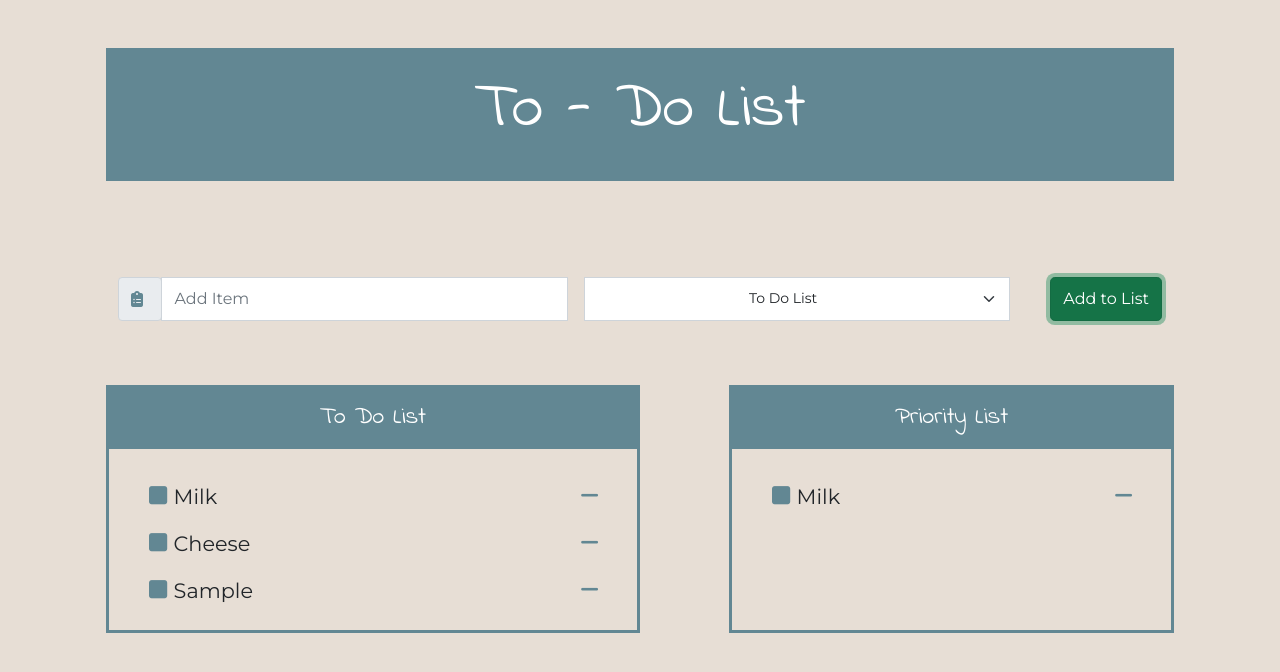
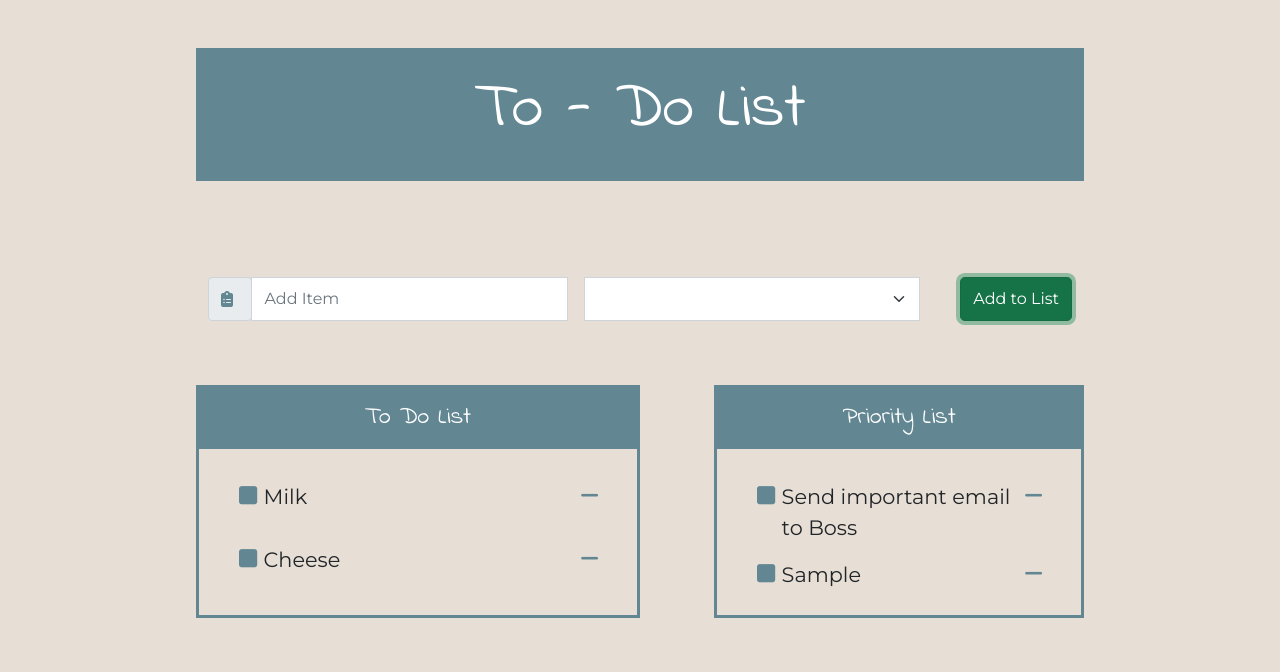
Before and after one commit to FeliciaPompei/vue-todolist, a plain HTML site: page index.html in a window 1280 px wide. Both pictures are taken after typing "Sample" into the empty fields and a click on the button "Add to List". Drawn offline with nearby package versions, Linux system fonts and the light colour scheme.

Commit message:
vue-todolist selector added, exercise done

```diff
--- a/index.html
+++ b/index.html
@@ -31,7 +31,7 @@
     </head>
     <body>
         <header>
-            <div class="container p-5">
+            <div class="container w-75 p-5">
                 <div class="row text-center my-bg-color p-4 text-white">
                     <div class="col-12">
                         <h1 class="my-font-size">To - Do List</h1>
@@ -40,7 +40,7 @@
             </div>
         </header>
         <main id="app">
-            <div class="container p-5">
+            <div class="container w-75 p-5">
                 <div class="row justify-content-between">
                     <div class="col-12 mb-5">
                         <div class="input-group mb-3">
@@ -48,11 +48,11 @@
                                 <span class="input-group-text" id="basic-addon1"></span>
                             </div>
                             <input type="text" class="form-control" placeholder="Add Item" v-model="newItem" @keydown.enter="addItem(newItem)">
-                            <select class="form-select form-select-sm mx-3 text-center">
-                                <option value="todoList">To Do List</option>
-                                <option value="Priority">Priority</option>
+
+                            <select class="form-select form-select-sm mx-3 text-center rounded-4" v-model="selected">
+                                <option v-for="option in options" :value="option.value"> {{option.value}} </option>
                             </select>
-                            <button class="btn btn-success ms-4 rounded-3" @click="addItem(listItems,newItem)">Add to List</button>
+                            <button class="btn btn-success ms-4 rounded-3" @click="addItem(newItem)">Add to List</button>
                         </div>
 
                     </div>
@@ -60,11 +60,10 @@
                         <div class="list-title mb-4">
                             <h4 class="text-center p-3">To Do List</h4>
                         </div>
-
                         <ul class="my-list-style">
-                            <li class="d-flex p-2" v-for="(item, index) in listItems" :class="(item.isDone) ? 'line-though' : '' " >
+                            <li class="d-flex p-2" v-for="(item, index) in listItems">
                                 <i class="fa-solid fa-square my-styled-square" @click="isDoneChange(listItems, index)"></i>
-                                {{item.item}}
+                                <p :class="(item.isDone) ? 'line-though' : '' ">{{item.item}}</p>
                                 <i class="fa-solid fa-minus ms-auto my-styled-square pe-4" @click="removeItem(listItems,index)"></i>
                             </li>
                         </ul>
--- a/js/main.js
+++ b/js/main.js
@@ -25,16 +25,27 @@ const app = new Vue({
         ],
         priorityList : [
             {
-                item: 'Milk',
+                item: 'Send important email to Boss',
                 isDone : false,
             },
         ],
         newItem : '',
         isDone : false,
+        selected : [],
+        options : [
+            {
+                value: 'todoList',
+            },
+            {
+                value : 'priorities',
+            }
+
+        ],
     },
     methods: {
-        addItem : function(listName, itemToAdd){
+        addItem : function(itemToAdd){
             // se il valore == todoList aggiungi al elenco todoList
+            if(this.selected == 'todoList'){
                 newTask = {
                     item: '',
                     isDone : '',
@@ -42,7 +53,18 @@ const app = new Vue({
                 newTask.item = itemToAdd;
                 newTask.isDone = false;
                 this.newItem = '';
-            listName.push(newTask);
+                this.listItems.push(newTask);
+            } else {
+                newTask = {
+                    item: '',
+                    isDone : '',
+                };
+                newTask.item = itemToAdd;
+                newTask.isDone = false;
+                this.newItem = '';
+                this.priorityList.push(newTask);
+            }
+
             // else aggiungi al elenco priorities
         },
         removeItem : function(list,itemToremove){
```
Lines whose indentation alone changed are shown as unchanged.
